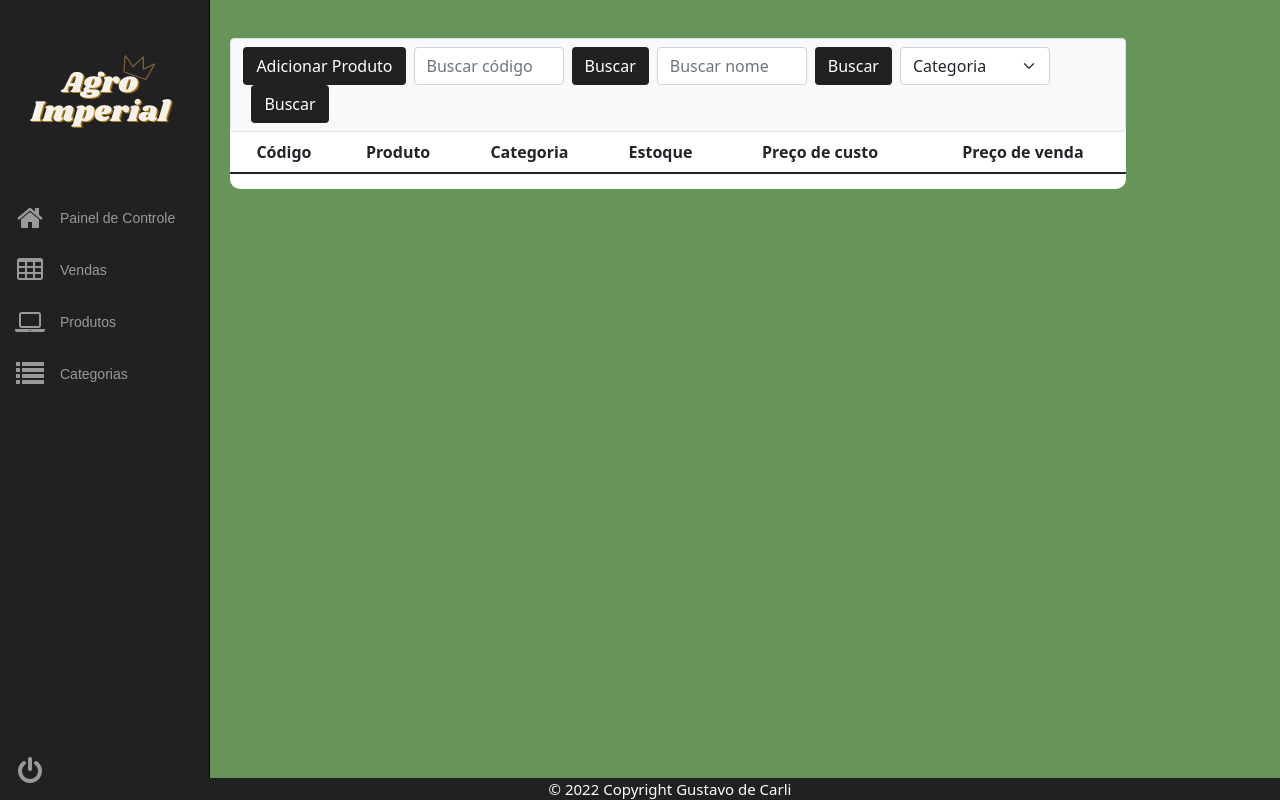
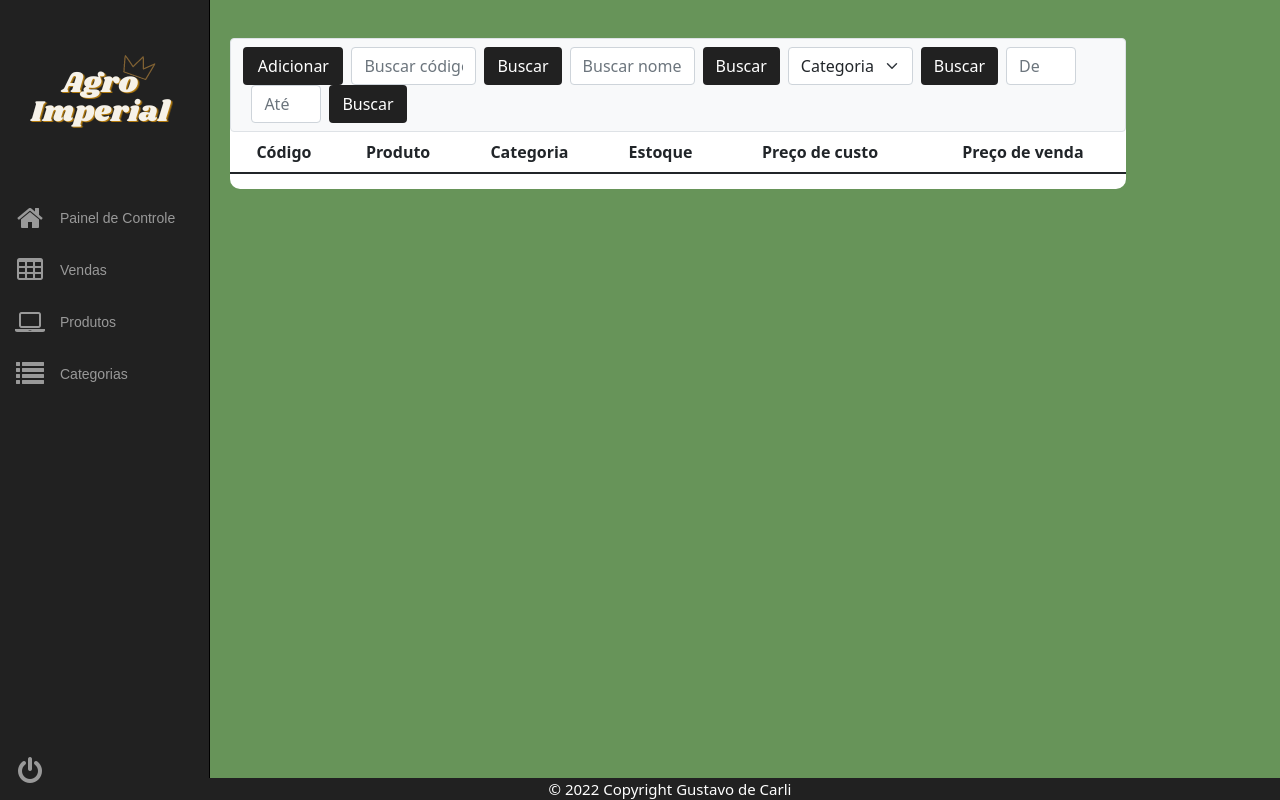
Before and after one commit to Gustavo-DeCarli/Sistema-loja, a PHP site: page /agroimperial/produtos.php in a window 1280 px wide. Run offline with PHP 8.4, Linux system fonts and the light colour scheme; the visitor is signed in with stand-in values (Sample User, id 1); tables that the repository leaves empty or names only in its code hold one stand-in row (values such as "Sample post"); lists and menus that the app fills with data are empty; some libraries are stand-ins or nearby versions; some web fonts are replaced.

Commit message:
Add files via upload

```diff
--- a/agroimperial/produtos.php
+++ b/agroimperial/produtos.php
@@ -37,24 +37,24 @@ if (!isset($_SESSION['user_id'])) {
             <nav class="navbar bg-light border rounded">
                 <form action="produtos.php" method='POST' class="container-fluid justify-content-start">
                     <div class="col-auto">
-                        <button id="novo" type="button" class="botao btn " data-bs-toggle="modal" data-bs-target="#exampleModal1">
-                            Adicionar Produto
+                        <button style="width:100px;" id="novo" type="button" class="botao btn " data-bs-toggle="modal" data-bs-target="#exampleModal1">
+                            Adicionar
                         </button>
                     </div>
                     <div class="ms-2 col-auto">
-                        <input style="width:150px;" class="form-control" name="buscacod" type="text" placeholder="Buscar código">
+                        <input style="width:125px;" class="form-control" name="buscacod" type="text" placeholder="Buscar código">
                     </div>
                     <div class="ms-2 col-auto">
                         <input class="buscar btn" name='buscar1' type="submit" value='Buscar'>
                     </div>
                     <div class="ms-2 col-auto">
-                        <input style="width:150px;" class="form-control" name="busca" type="text" placeholder="Buscar nome">
+                        <input style="width:125px;" class="form-control" name="busca" type="text" placeholder="Buscar nome">
                     </div>
                     <div class="ms-2 col-auto">
                         <input class="buscar btn" name='buscar2' type="submit" value='Buscar'>
                     </div>
                     <div class="ms-2 col-auto">
-                        <select style="width:150px;" class="form-select" name="buscacat">
+                        <select style="width:125px;" class="form-select" name="buscacat">
                             <option value="">Categoria</option>
                             <?php
                             require 'lib/conn.php';
@@ -70,6 +70,15 @@ if (!isset($_SESSION['user_id'])) {
                     </div>
                     <div class="ms-2 col-auto">
                         <input class="buscar btn" name='buscar3' type="submit" value='Buscar'>
+                    </div>
+                    <div class="ms-2 col-auto">
+                        <input style="width:70px;" class="form-control" name="per" type="number" placeholder="De">
+                    </div>
+                    <div class="ms-2 col-auto">
+                        <input style="width:70px;" class="form-control" name="per2" type="number" placeholder="Até">
+                    </div>
+                    <div class="ms-2 col-auto">
+                        <input class="buscar btn" name='buscar5' type="submit" value='Buscar'>
                     </div>
                 </form>
             </nav>
@@ -96,18 +105,22 @@ if (!isset($_SESSION['user_id'])) {
                     $inicio = $pc - 1;
                     $inicio = $inicio * $total_reg;
                     $connection = DB::getInstance();
-                    if (isset($_POST['buscacod']) or isset($_POST['busca']) or isset($_POST['buscacat'])) {
+                    if (isset($_POST['buscacod']) or isset($_POST['busca']) or isset($_POST['buscacat']) or isset($_POST['per']) or isset($_POST['per2'])) {
                         $b1 = $_POST['buscacod'];
                         $b2 = $_POST['busca'];
                         $b3 = $_POST['buscacat'];
+                        $b4 = $_POST['per'];
+                        $b5 = $_POST['per2'];
                         if ($b1 != '') {
                             $stmt = $connection->query("SELECT produtos.cod, produtos.nome, produtos.estoque, produtos.valor, produtos.valorv, categorias.nomec as cat from produtos, categorias where categorias.id=produtos.cat AND produtos.cod=$b1 ORDER BY produtos.cod DESC LIMIT $inicio,$total_reg");
                         } elseif ($b2 != '') {
                             $stmt = $connection->query("SELECT produtos.cod, produtos.nome, produtos.estoque, produtos.valor, produtos.valorv, categorias.nomec as cat from produtos, categorias where categorias.id=produtos.cat AND produtos.nome LIKE '%$b2%' ORDER BY produtos.cod DESC LIMIT $inicio,$total_reg");
                         }elseif($b3 !=''){
                             $stmt = $connection->query("SELECT produtos.cod, produtos.nome, produtos.estoque, produtos.valor, produtos.valorv, categorias.nomec as cat from produtos, categorias where categorias.id=produtos.cat AND produtos.cat='$b3' ORDER BY produtos.cod DESC LIMIT $inicio,$total_reg");
-                        } elseif ($b2 == '' & $b1 == '' & $b3=='') {
+                        } elseif ($b2 == '' & $b1 == '' & $b3=='' & $b4=='' & $b5=='') {
                             $stmt = $connection->query("SELECT produtos.cod, produtos.nome, produtos.estoque, produtos.valor, produtos.valorv, categorias.nomec as cat from produtos, categorias where categorias.id=produtos.cat ORDER BY produtos.cod DESC LIMIT $inicio,$total_reg");
+                        }elseif ($b4 != '' & $b5 != '') {
+                            $stmt = $connection->query("SELECT produtos.cod, produtos.nome, produtos.estoque, produtos.valor, produtos.valorv, categorias.nomec as cat from produtos, categorias where categorias.id=produtos.cat AND produtos.cod BETWEEN $b4 AND $b5 ORDER BY produtos.cod DESC LIMIT $inicio,$total_reg");
                         }
                     } else {
                         $stmt = $connection->query("SELECT produtos.cod, produtos.nome, produtos.estoque, produtos.valor, produtos.valorv, categorias.nomec as cat from produtos, categorias where categorias.id=produtos.cat ORDER BY produtos.cod DESC LIMIT $inicio,$total_reg");
```
